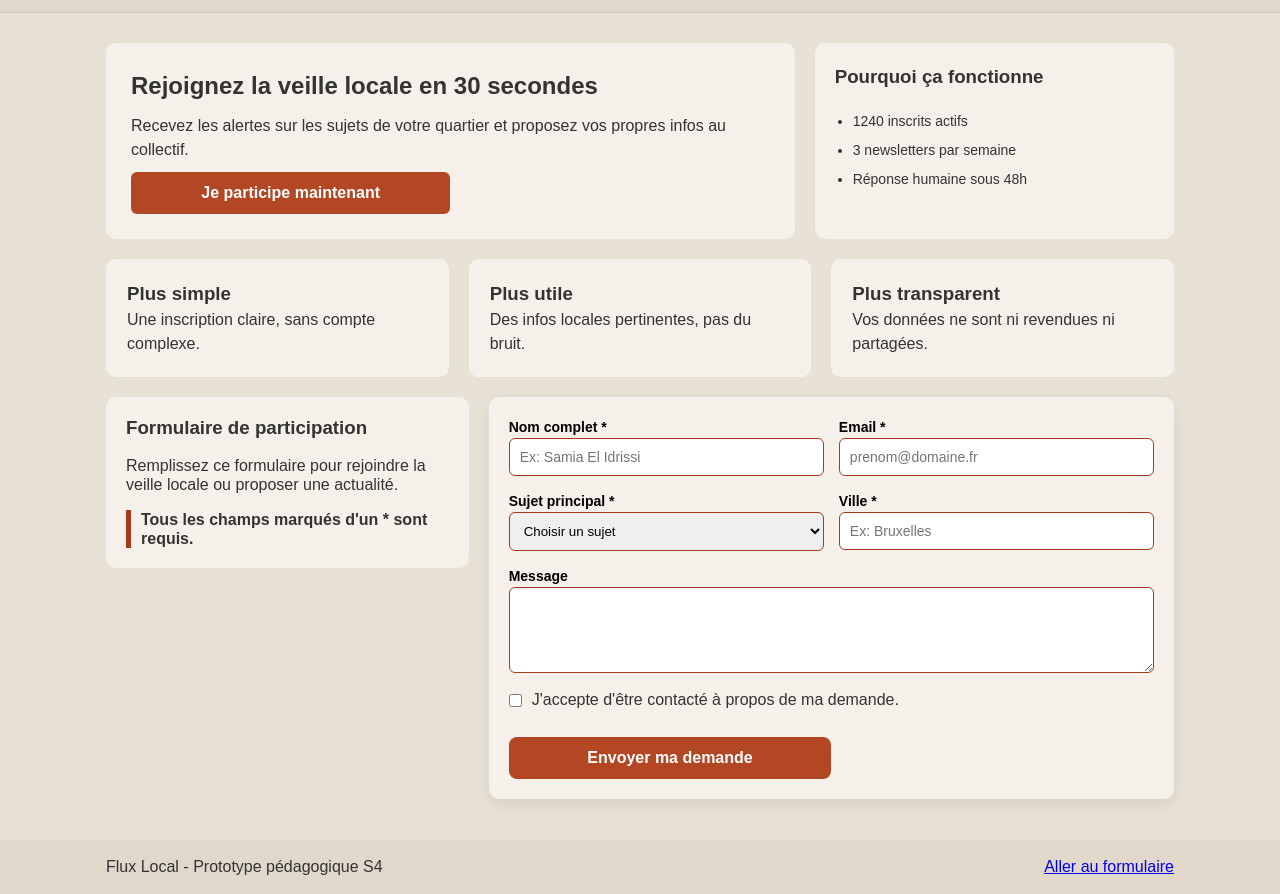
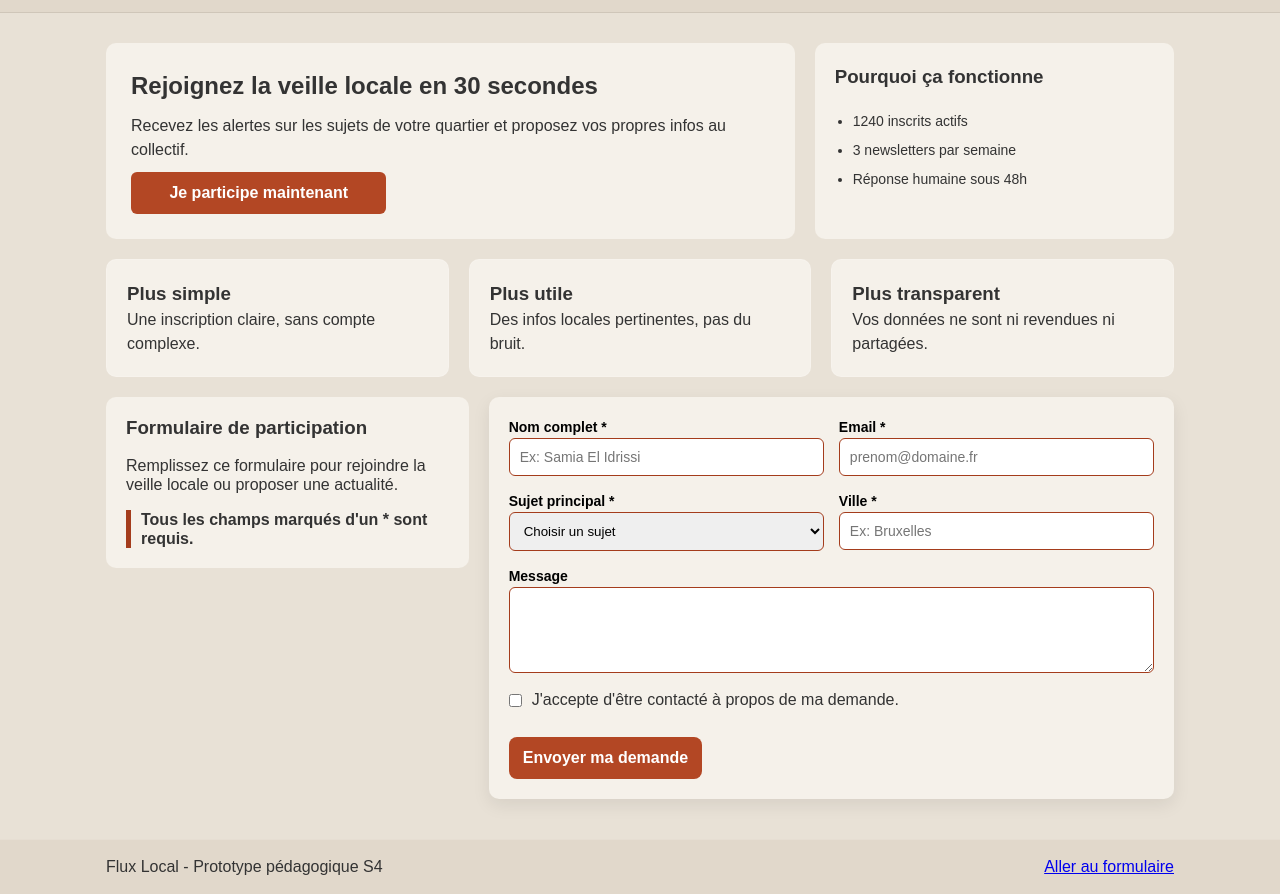
Before and after one commit to Satoruhali/starter-4-prj-jeudi-vendredi, a website: page inscription.html in a window 1280 px wide. Shown: the part 42-936 px from the top of the page. Drawn offline with Linux system fonts and the light colour scheme.

Commit message:
thirteen commit: "modify a with and height to .hero-card .btn"

```diff
--- a/inscription.html
+++ b/inscription.html
@@ -188,12 +188,20 @@ input[type="checkbox"] {
   padding: 12px;
   border-radius: 6px;
   cursor: pointer;
-  width: 50%;
+  width: 30%;
+
+}
+
+.hero-card .btn{
+ height: 50%;
+width: 40%;
 }
 
 .contact-form button.btn {
   background: #b34724;
 }
+
+
 
 /* footer */
 .site-footer {
```
